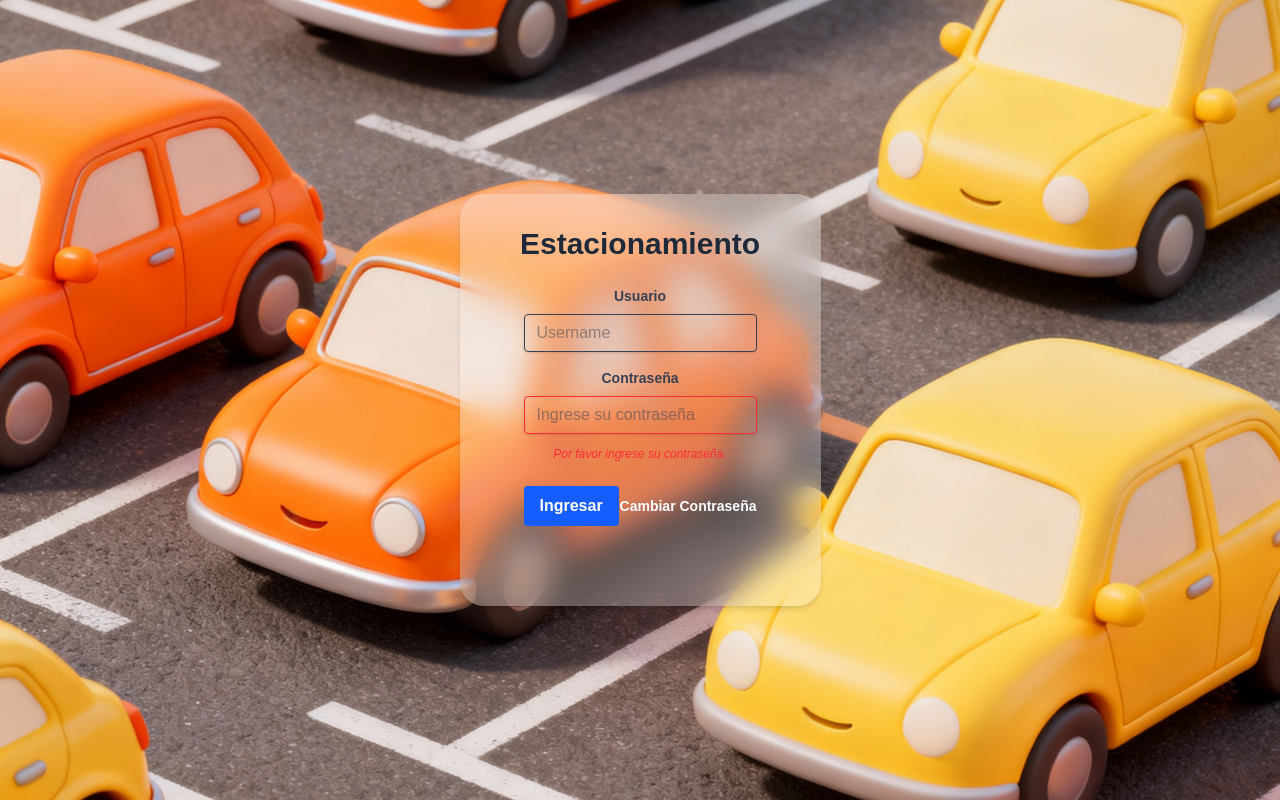
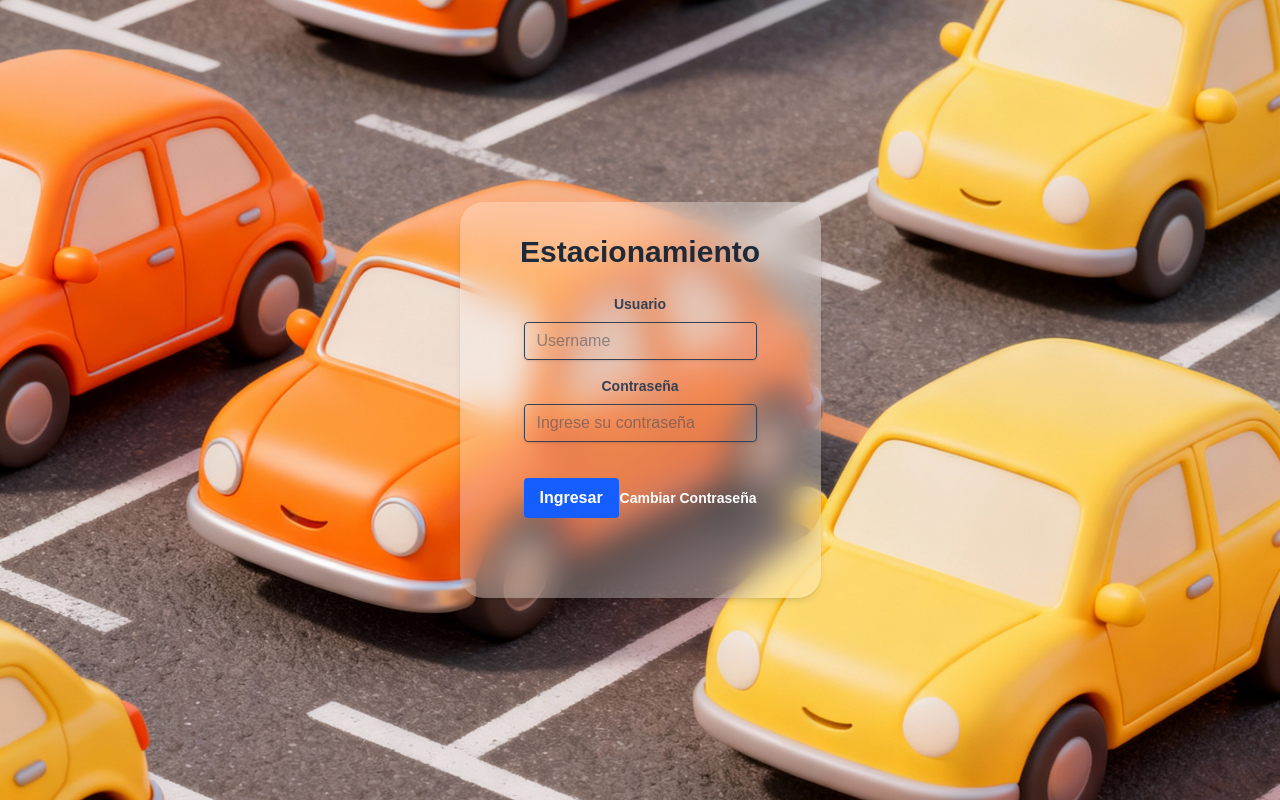
Before and after one commit to gustavo234124/EstacionamientoSystem, a Next.js app: page / in a window 1280 px wide. Built offline with nearby package versions, Linux system fonts and the light colour scheme.

Commit message:
cambios en diseño ventana login

```diff
--- a/pages/index.js
+++ b/pages/index.js
@@ -6,7 +6,7 @@ export default function Home() {
 >
 
 
-  <div className="text-center bg-white/30 backdrop-blur-lg p-8 rounded-3xl shadow-lg shadow-md">
+  <div className="text-center bg-white/30 backdrop-blur-lg p-8 rounded-3xl  shadow-md">
     <h1 className="text-3xl font-bold text-gray-800">Estacionamiento</h1>
 
    <form className="rounded px-8 pt-6 pb-8 mb-4">
@@ -33,12 +33,11 @@ export default function Home() {
       Contraseña
     </label>
     <input
-      className="shadow appearance-none border border-red-500 rounded w-full py-2 px-3 text-gray-700 mb-3 leading-tight focus:outline-none focus:shadow-outline"
+      className="shadow appearance-none border border-gray rounded w-full py-2 px-3 text-gray-700 mb-3 leading-tight focus:outline-none focus:shadow-outline"
       id="password"
       type="password"
       placeholder="Ingrese su contraseña"
     />
-    <p className="text-red-500 text-xs italic">Por favor ingrese su contraseña.</p>
   </div>
 
   <div className="flex items-center justify-between">
```
